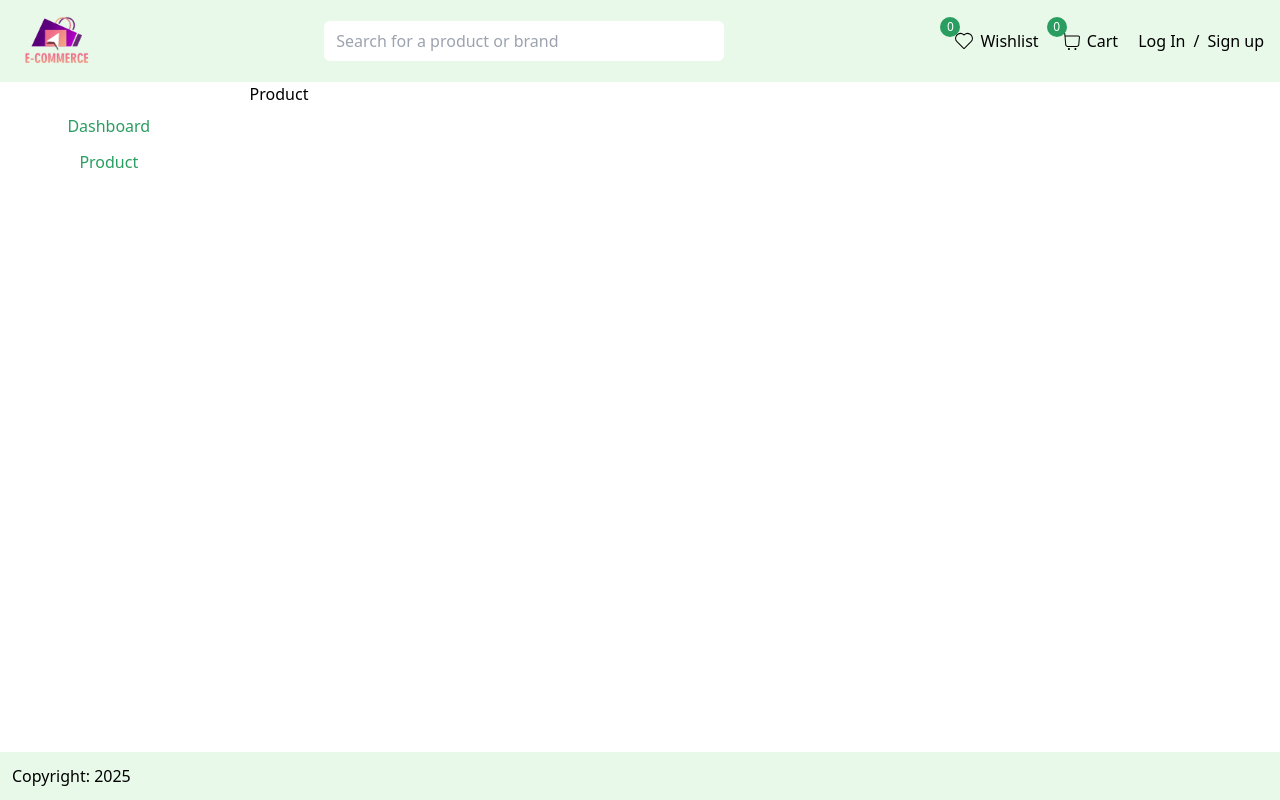
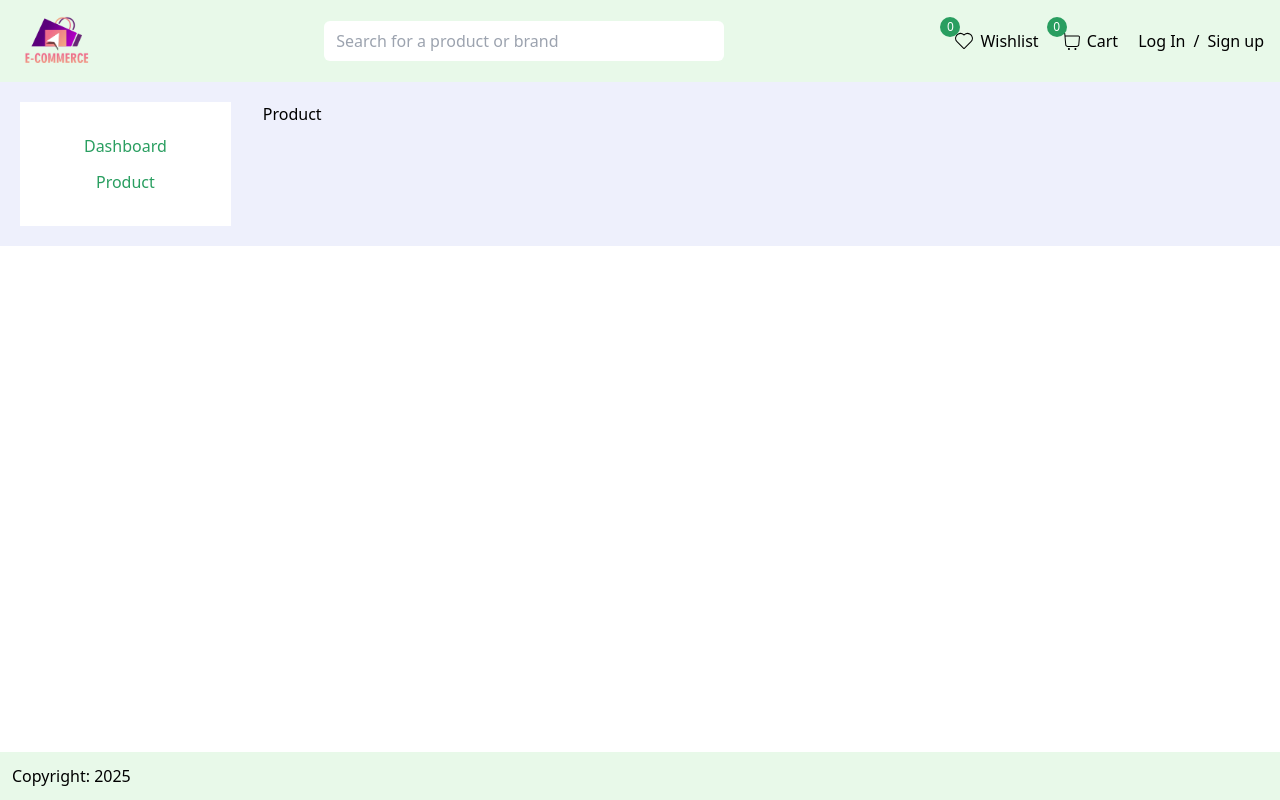
Before and after one commit to mHasan1037/mern-ecommerce-frontend, a Next.js app: page /admin/product in a window 1280 px wide. Built offline with nearby package versions, Linux system fonts and the light colour scheme; no server answers.

Commit message:
Shifted admin style to global css

```diff
--- a/app/admin/page.tsx
+++ b/app/admin/page.tsx
@@ -1,5 +1,4 @@
 "use client";
-import styles from "./admin.module.css";
 import AdminSidebar from "@/components/adminSidebar";
 import { RootState } from "@/redux/store";
 import axiosInstance from "@/utils/axiosInstance";
@@ -85,7 +84,7 @@ const Admin = () => {
   }
 
   return (
-    <div className="flex p-5 bg-mainBg3">
+    <div className="adminMainSection">
       <AdminSidebar />
       <div className="w-full">
         <div className="grid grid-cols-1 sm:grid-cols-2 lg:grid-cols-4 gap-5">
--- a/app/admin/product/page.tsx
+++ b/app/admin/product/page.tsx
@@ -3,7 +3,7 @@ import React from 'react'
 
 const Product = () => {
   return (
-    <div className='flex'>
+    <div className='adminMainSection'>
         <AdminSidebar />
         <h1>Product</h1>
     </div>
--- a/app/globals.css
+++ b/app/globals.css
@@ -20,6 +20,7 @@
   }
 }
 
-body {
 
+.adminMainSection{
+  @apply flex p-5 bg-mainBg3;
 }
```
